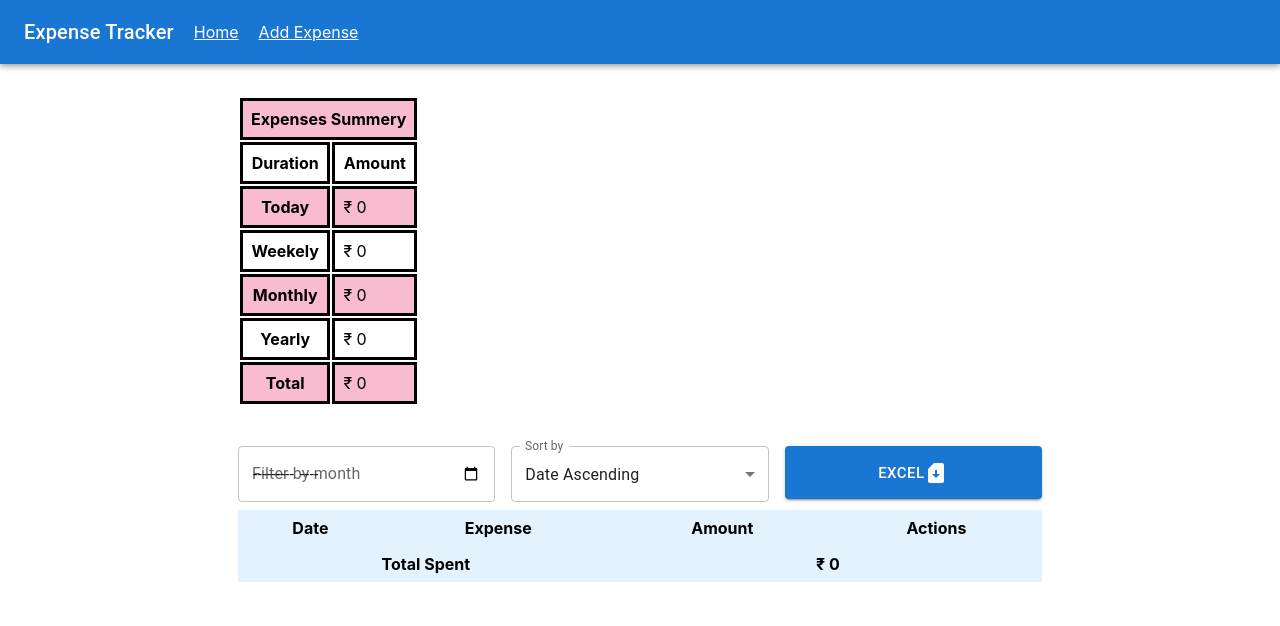
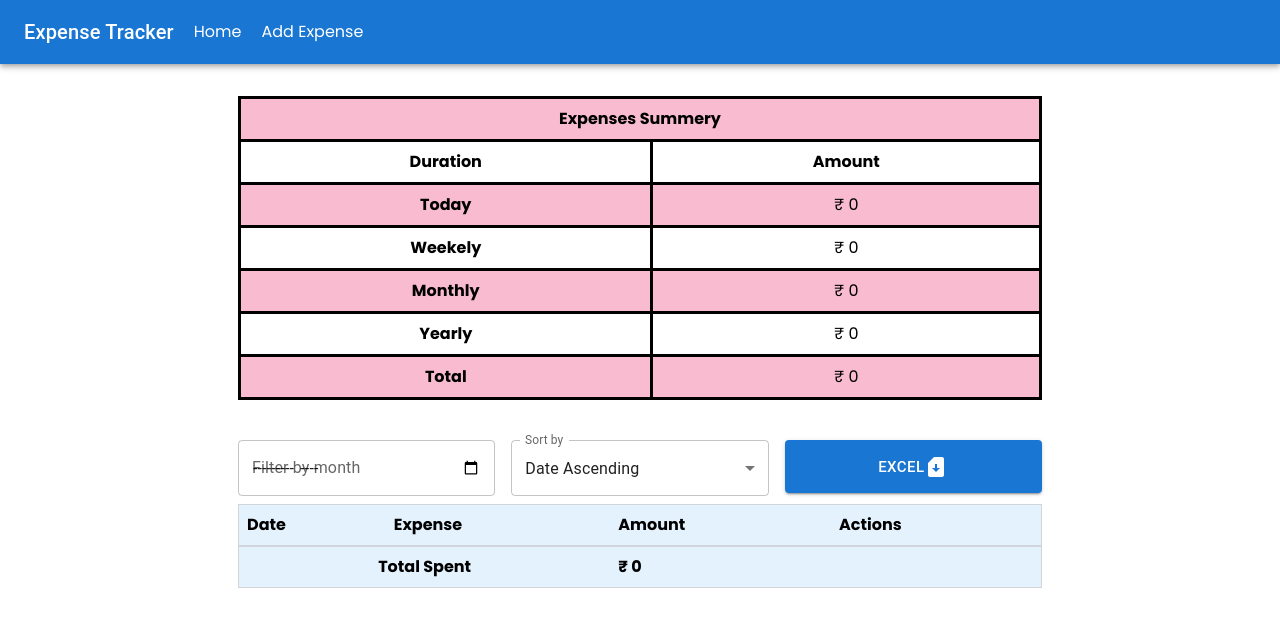
Before and after one commit to atultingre/expensetrack, a React (Create React App) app: page / in a window 1280 px wide. Shown: the top 626 px of the page. Built offline with nearby package versions, Linux system fonts and the light colour scheme.

Commit message:
tailwind

```diff
--- a/src/index.css
+++ b/src/index.css
@@ -1,13 +1,17 @@
-body {
+@import url('https://fonts.googleapis.com/css2?family=Poppins:wght@100;200;300;400;500;600;700&display=swap');
+
+@tailwind base;
+@tailwind components;
+@tailwind utilities;
+
+
+*{
   margin: 0;
-  font-family: -apple-system, BlinkMacSystemFont, 'Segoe UI', 'Roboto', 'Oxygen',
-    'Ubuntu', 'Cantarell', 'Fira Sans', 'Droid Sans', 'Helvetica Neue',
-    sans-serif;
-  -webkit-font-smoothing: antialiased;
-  -moz-osx-font-smoothing: grayscale;
+  padding: 0;
+  box-sizing: border-box;
 }
 
-code {
-  font-family: source-code-pro, Menlo, Monaco, Consolas, 'Courier New',
-    monospace;
+body {
+  font-family: 'Poppins', sans-serif;
+  /* background-color: #f8f4f4; */
 }
```
